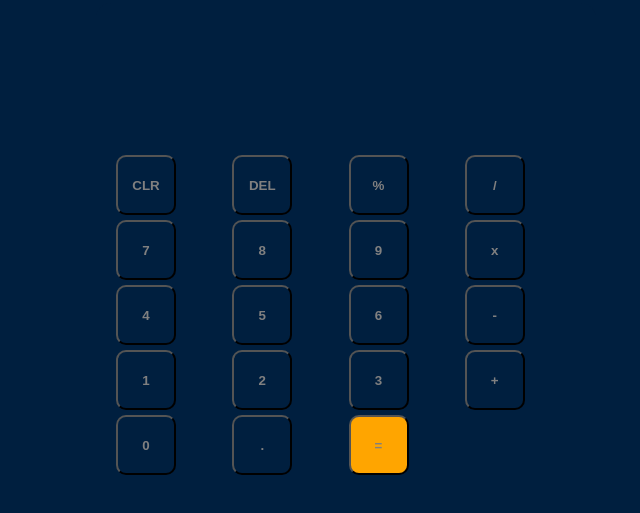
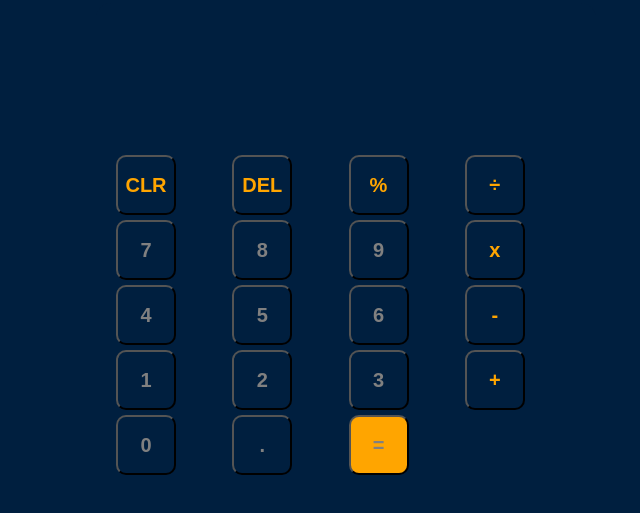
Before and after one commit to khulysojohn/Calculator, a plain HTML site: page index.html in a window 1280 px wide. Shown: the part 151-664 px from the top of the page, without its empty margins (294-934 px from the left). Drawn offline with Linux system fonts and the light colour scheme.

Commit message:
i update css and html

```diff
--- a/index.html
+++ b/index.html
@@ -10,22 +10,22 @@
     <div class="container">
         <input id="display" readonly/>
        <div class="buttons">
-        <button>CLR</button>
-        <button>DEL</button>
-        <button>%</button>
-        <button>/</button>
+        <button style="color: orange;">CLR</button>
+        <button style="color: orange;">DEL</button>
+        <button style="color: orange;">%</button>
+        <button style="color: orange;">÷</button>
         <button>7</button>
         <button>8</button>
         <button>9</button>
-        <button>x</button>
+        <button style="color: orange;">x</button>
         <button>4</button>
         <button>5</button>
         <button>6</button>
-        <button>-</button>
+        <button style="color: orange;">-</button>
         <button>1</button>
         <button>2</button>
         <button>3</button>
-        <button>+</button>
+        <button style="color: orange;">+</button>
         <button>0</button>
         <button>.</button>
         <button class="equal"  style="background-color: orange;">=</button>
--- a/style.css
+++ b/style.css
@@ -35,6 +35,7 @@ button {
     color: grey;
     font-weight: bold;
     cursor: pointer;
+    font-size: 20px;
 }
 
 .buttons {
```
